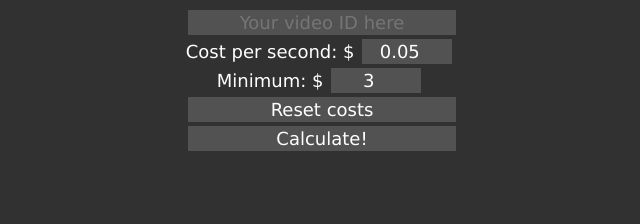
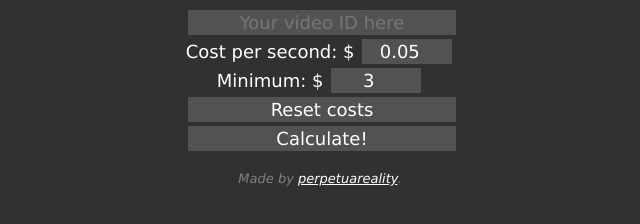
Before and after one commit to perpetuaReality/Mediashare-Calculator, a website: page public/index.html in a window 1280 px wide. Shown: the whole page, without its empty margins (320-960 px from the left). Drawn offline with Linux system fonts and the light colour scheme.

Commit message:
Added a footer to the page (for credit)

```diff
--- a/public/index.html
+++ b/public/index.html
@@ -70,6 +70,17 @@
 			.success {
 				color: white;
 			}
+
+			footer {
+				color: #808080;
+				font-style: italic;
+				font-size: small;
+
+				a,
+				a:visited {
+					color: white;
+				}
+			}
 		</style>
 	</head>
 
@@ -94,6 +105,10 @@
 		</section>
 
 		<section id="results" style="margin-top: 1rem"></section>
+
+		<footer>
+			Made by <a href="https://perpetuareality.com">perpetuareality</a>.
+		</footer>
 
 		<script>
 			const idField = document.getElementById("videoID")
```
